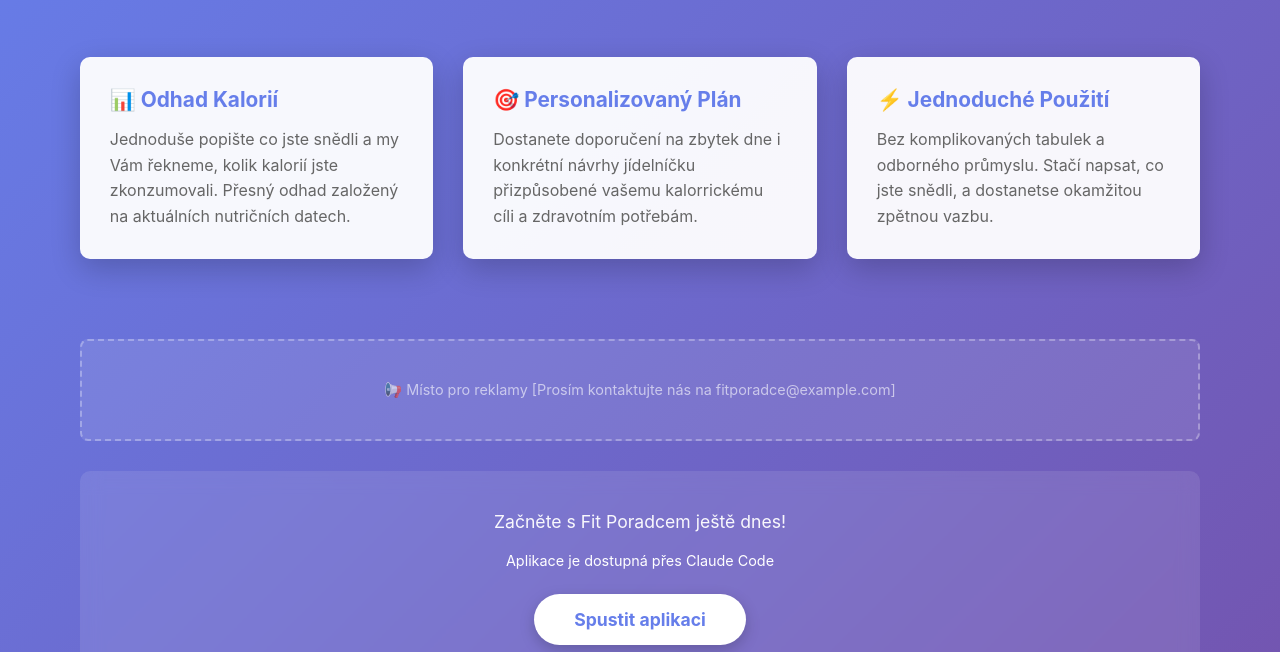
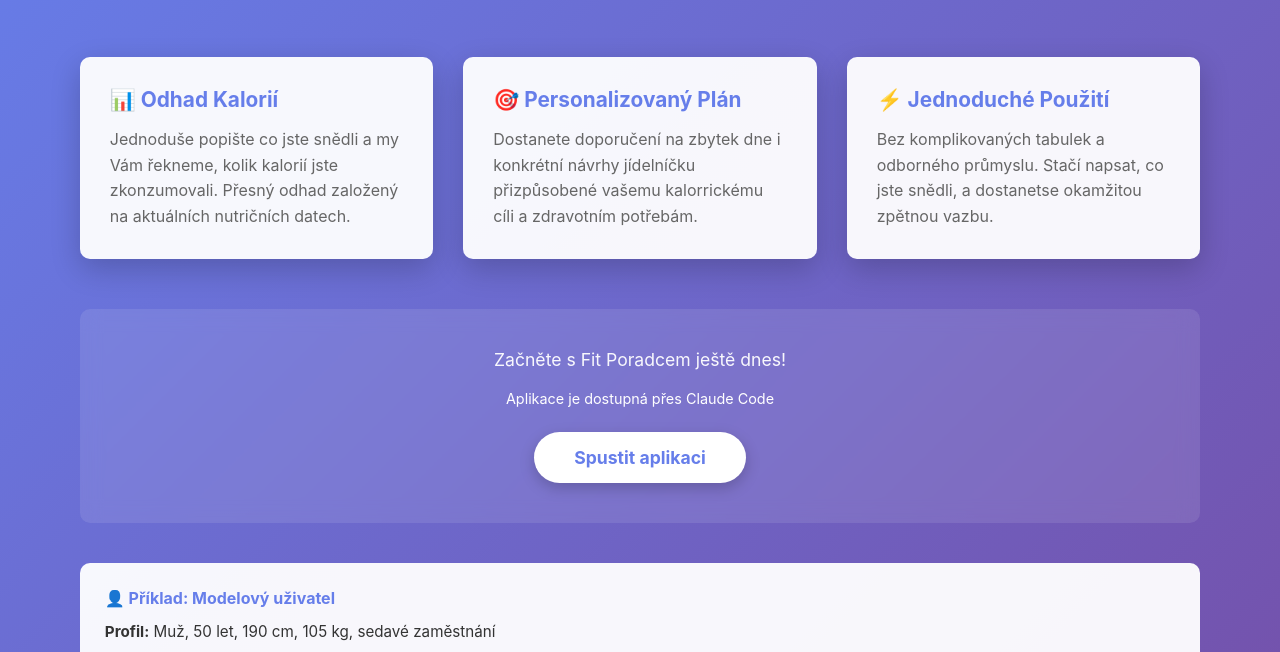
Before and after one commit to jasminova663-create/fit-poradce, a plain HTML site: page index.html in a window 1280 px wide. Shown: the part 141-793 px from the top of the page. Drawn offline with Linux system fonts and the light colour scheme.

Commit message:
Remove ad space section

```diff
--- a/index.html
+++ b/index.html
@@ -139,16 +139,6 @@
             border-top: 1px solid rgba(255, 255, 255, 0.1);
             margin-top: 50px;
         }
-        .ad-space {
-            background: rgba(255, 255, 255, 0.1);
-            border: 2px dashed rgba(255, 255, 255, 0.3);
-            padding: 40px;
-            border-radius: 8px;
-            text-align: center;
-            color: rgba(255, 255, 255, 0.6);
-            margin: 30px 0;
-            font-size: 0.9em;
-        }
     </style>
 </head>
 <body>
@@ -171,10 +161,6 @@
                 <h3>⚡ Jednoduché Použití</h3>
                 <p>Bez komplikovaných tabulek a odborného průmyslu. Stačí napsat, co jste snědli, a dostanetse okamžitou zpětnou vazbu.</p>
             </div>
-        </div>
-
-        <div class="ad-space">
-            📢 Místo pro reklamy [Prosím kontaktujte nás na fitporadce@example.com]
         </div>
 
         <div class="cta-section">
```
